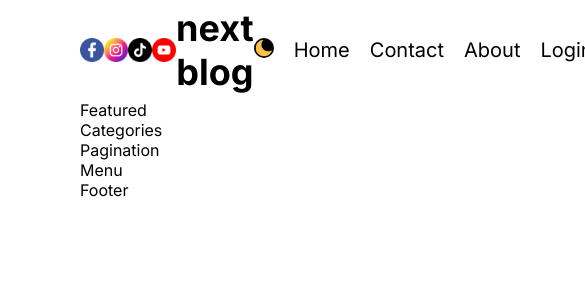
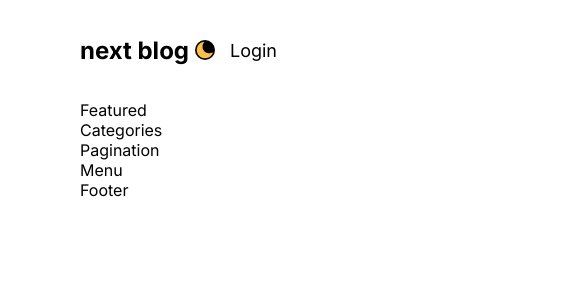
Before and after one commit to FREDVUNI/next-blog, a Next.js app: page / in a window 390 px wide. Shown: the top 300 px of the page, 585 px wide, since content can reach past the window. Built offline with nearby package versions, Linux system fonts and the light colour scheme.

Commit message:
feat: work on navbar responsiveness

```diff
--- a/src/components/navbar/Navbar.jsx
+++ b/src/components/navbar/Navbar.jsx
@@ -17,9 +17,15 @@ const Navbar = () => {
       <div className={styles.logo}>next blog</div>
       <div className={styles.links}>
         <ThemeToggle />
-        <Link href="/">Home</Link>
-        <Link href="/">Contact</Link>
-        <Link href="/">About</Link>
+        <Link href="/" className={styles.link}>
+          Home
+        </Link>
+        <Link href="/" className={styles.link}>
+          Contact
+        </Link>
+        <Link href="/" className={styles.link}>
+          About
+        </Link>
         <Auth />
       </div>
     </div>
--- a/src/components/navbar/navbar.module.css
+++ b/src/components/navbar/navbar.module.css
@@ -17,7 +17,35 @@
 }
 .links {
   display: flex;
+  align-items: center;
   gap: 20px;
   flex: 1;
   font-size: 20px;
 }
+@media screen and (max-width:1280px) {
+  .logo {
+    font-size: 32px;
+  }
+  .links {
+    font-size: 18px;
+    gap: 15px;
+  }
+}
+@media screen and (max-width:1024px) {
+  .social {
+    display: none;
+  }
+  .logo {
+    text-align: left;
+  }
+}
+@media screen and (max-width:768px) {
+  .logo {
+    font-size: 24px;
+  }
+}
+@media screen and (max-width:640px) {
+  .link {
+    display: none;
+  }
+}
```
